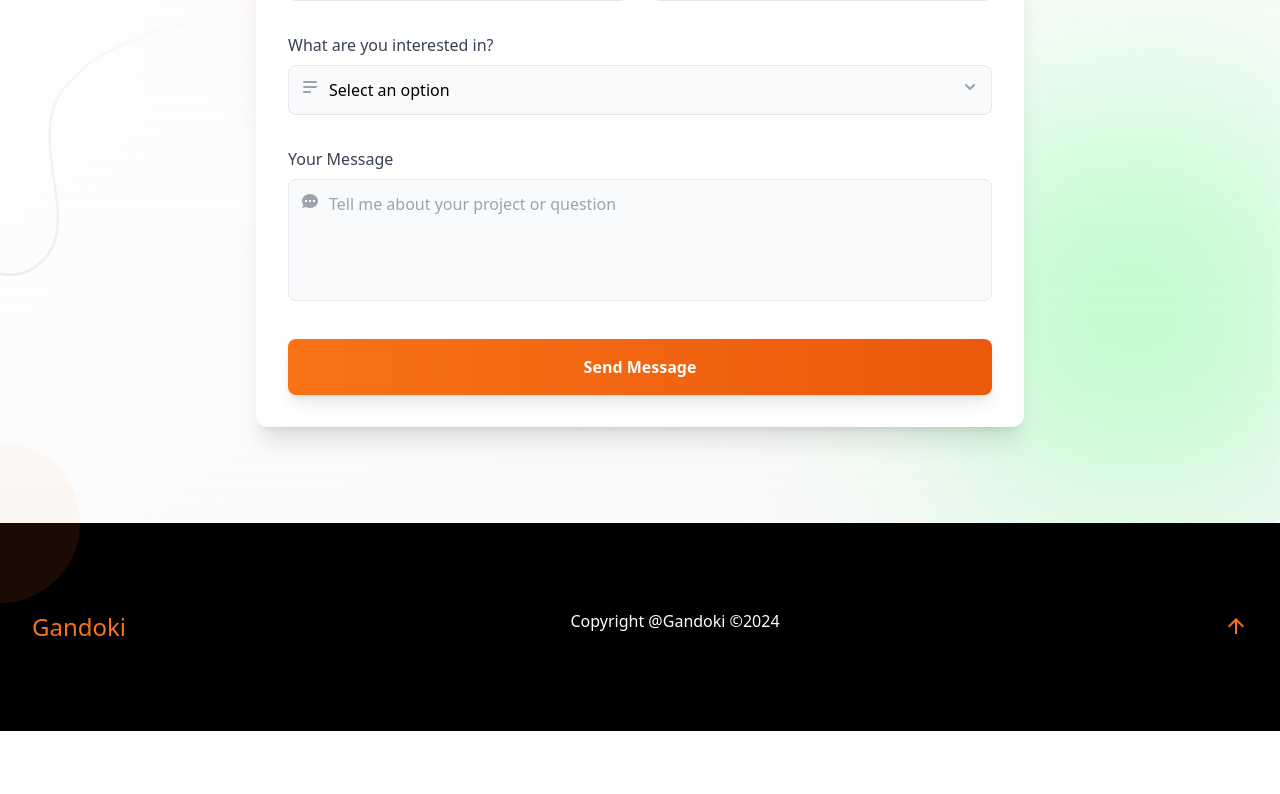
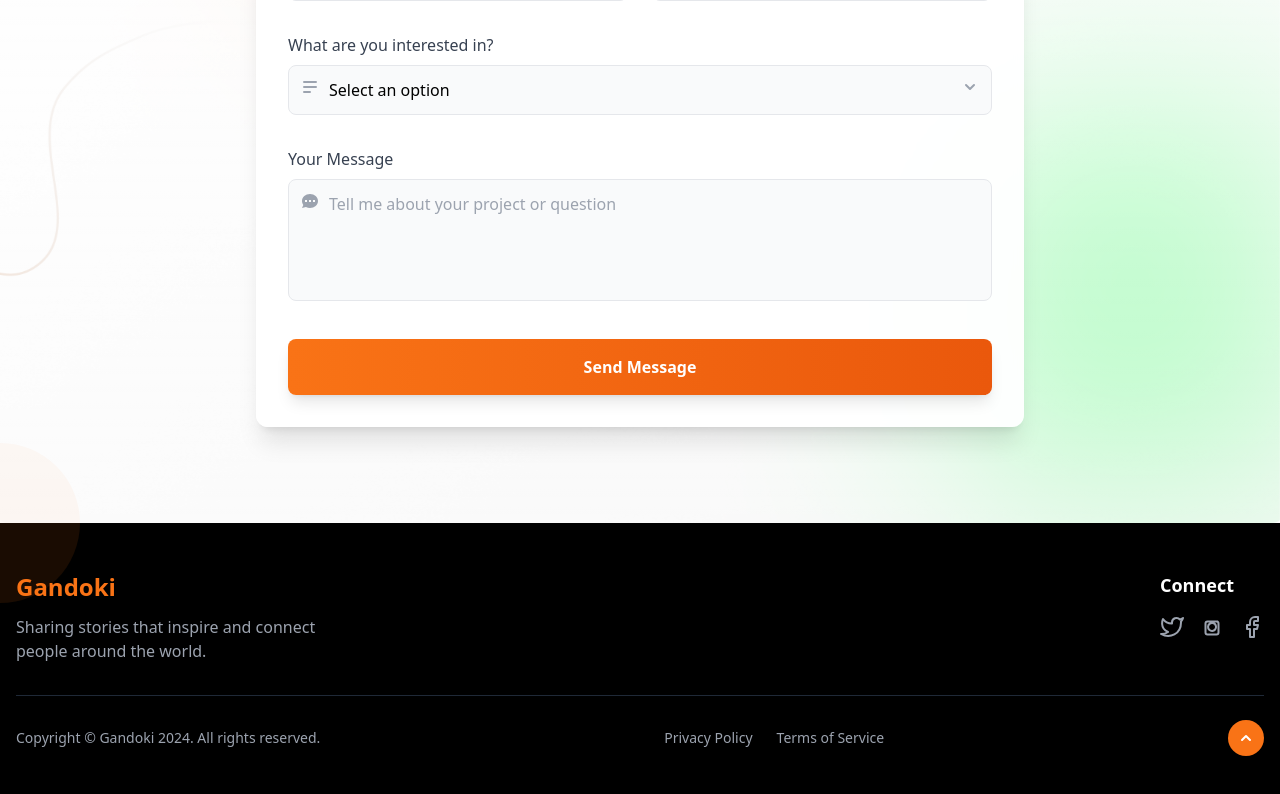
Before and after one commit to Gandokijnr/my-portfolio, a Vue app: page / in a window 1280 px wide. Shown: the part 3858-4652 px from the top of the page. Before the commit the page ends 4589 px from the top, so only its background shows below. Built offline with nearby package versions, Linux system fonts and the light colour scheme.

Commit message:
redesign the footer section

```diff
--- a/src/components/footerSection.vue
+++ b/src/components/footerSection.vue
@@ -1,13 +1,133 @@
 <template>
-    <footer class="bg-black">
-        <div class="row p-8 h-52 flex justify-between items-center">
-        <div class="col">
-            <a href="" class="text-2xl text-orange-500" alt="site title">Gandoki</a>
+  <footer class="bg-black text-white py-12">
+    <div class="container mx-auto px-4">
+      <!-- Main Footer Content -->
+      <div
+        class="flex flex-col md:flex-row justify-between items-center md:items-start mb-8"
+      >
+        <!-- Logo & About -->
+        <div class="mb-6 md:mb-0">
+          <a
+            href="/"
+            class="text-2xl font-bold text-orange-500 hover:text-orange-400 transition-colors"
+            >Gandoki</a
+          >
+          <p class="mt-3 text-gray-400 max-w-xs">
+            Sharing stories that inspire and connect people around the world.
+          </p>
         </div>
-            <p class="text-white text-center pb-3">Copyright @Gandoki &copy;2024</p>
-        <div class="col">
-            <a href="/" class="material-symbols-outlined text-2xl text-orange-500">arrow_upward</a>
+
+        <!-- Connect -->
+        <div>
+          <h3 class="text-lg font-semibold mb-4">Connect</h3>
+          <div class="flex space-x-4">
+            <a
+              href="#"
+              class="text-gray-400 hover:text-orange-500 transition-colors"
+              aria-label="Twitter"
+            >
+              <svg
+                xmlns="http://www.w3.org/2000/svg"
+                class="h-6 w-6"
+                fill="none"
+                viewBox="0 0 24 24"
+                stroke="currentColor"
+              >
+                <path
+                  stroke-linecap="round"
+                  stroke-linejoin="round"
+                  stroke-width="2"
+                  d="M23 3a10.9 10.9 0 01-3.14 1.53 4.48 4.48 0 00-7.86 3v1A10.66 10.66 0 013 4s-4 9 5 13a11.64 11.64 0 01-7 2c9 5 20 0 20-11.5a4.5 4.5 0 00-.08-.83A7.72 7.72 0 0023 3z"
+                />
+              </svg>
+            </a>
+            <a
+              href="#"
+              class="text-gray-400 hover:text-orange-500 transition-colors"
+              aria-label="Instagram"
+            >
+              <svg
+                xmlns="http://www.w3.org/2000/svg"
+                class="h-6 w-6"
+                fill="none"
+                viewBox="0 0 24 24"
+                stroke="currentColor"
+              >
+                <path
+                  stroke-linecap="round"
+                  stroke-linejoin="round"
+                  stroke-width="2"
+                  d="M16 11.37A4 4 0 1112.63 8 4 4 0 0116 11.37zm1.5-4.87h.01M7.5 19.5h9a2 2 0 002-2v-9a2 2 0 00-2-2h-9a2 2 0 00-2 2v9a2 2 0 002 2z"
+                />
+              </svg>
+            </a>
+            <a
+              href="#"
+              class="text-gray-400 hover:text-orange-500 transition-colors"
+              aria-label="Facebook"
+            >
+              <svg
+                xmlns="http://www.w3.org/2000/svg"
+                class="h-6 w-6"
+                fill="none"
+                viewBox="0 0 24 24"
+                stroke="currentColor"
+              >
+                <path
+                  stroke-linecap="round"
+                  stroke-linejoin="round"
+                  stroke-width="2"
+                  d="M18 2h-3a5 5 0 00-5 5v3H7v4h3v8h4v-8h3l1-4h-4V7a1 1 0 011-1h3z"
+                />
+              </svg>
+            </a>
+          </div>
         </div>
+      </div>
+
+      <!-- Divider -->
+      <div class="border-t border-gray-800 my-6"></div>
+
+      <!-- Bottom Footer -->
+      <div class="flex flex-col md:flex-row justify-between items-center">
+        <p class="text-gray-400 text-sm mb-4 md:mb-0">
+          Copyright © Gandoki {{ currentYear }}. All rights reserved.
+        </p>
+        <div class="flex space-x-6">
+          <a
+            href="/privacy"
+            class="text-sm text-gray-400 hover:text-orange-500 transition-colors"
+            >Privacy Policy</a
+          >
+          <a
+            href="/terms"
+            class="text-sm text-gray-400 hover:text-orange-500 transition-colors"
+            >Terms of Service</a
+          >
         </div>
-    </footer>
+        <a
+          href="#"
+          class="bg-orange-500 hover:bg-orange-400 transition-colors p-2 rounded-full text-white"
+          aria-label="Back to top"
+        >
+          <svg
+            xmlns="http://www.w3.org/2000/svg"
+            class="h-5 w-5"
+            viewBox="0 0 20 20"
+            fill="currentColor"
+          >
+            <path
+              fill-rule="evenodd"
+              d="M14.707 12.707a1 1 0 01-1.414 0L10 9.414l-3.293 3.293a1 1 0 01-1.414-1.414l4-4a1 1 0 011.414 0l4 4a1 1 0 010 1.414z"
+              clip-rule="evenodd"
+            />
+          </svg>
+        </a>
+      </div>
+    </div>
+  </footer>
 </template>
+
+<script setup>
+const currentYear = new Date().getFullYear();
+</script>
```
